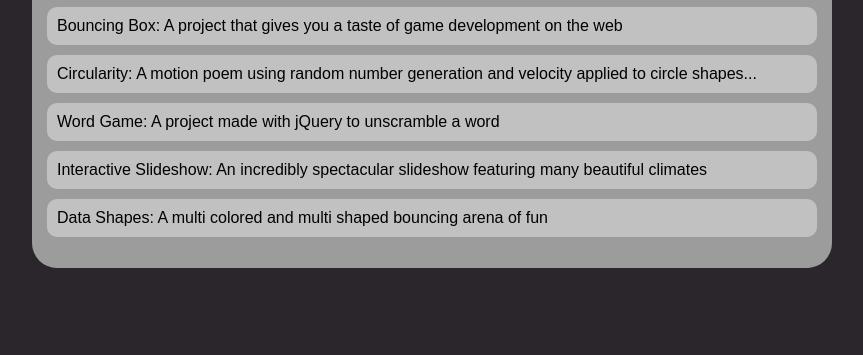
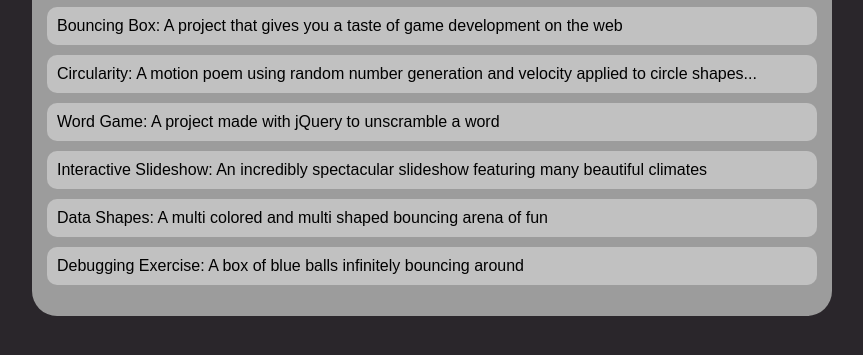
Before and after one commit to Skyler-Haab1/SkylerHaab.github.io, a plain HTML site: page portfolio.html in a window 1280 px wide. Shown: the part 223-578 px from the top of the page, without its empty margins (208-1071 px from the left). Drawn offline with Linux system fonts and the light colour scheme.

Commit message:
add portfolio.html file

```diff
--- a/portfolio.html
+++ b/portfolio.html
@@ -27,6 +27,7 @@
           <li><a href="https://www.khanacademy.org/computer-programming/skylers-sick-spectacular-satisfying-superb-superior-word-game/5549275200929792">Word Game: A project made with jQuery to unscramble a word</a></li>
           <li><a href="https://www.khanacademy.org/computer-programming/spin-off-of-project-interactive-slideshow/4788021024833536">Interactive Slideshow: An incredibly spectacular slideshow featuring many beautiful climates</a></li>
           <li><a href="asd-projects/data-shapes/">Data Shapes: A multi colored and multi shaped bouncing arena of fun</a></li>
+          <li><a href="asd-projects/debugging-exercise/">Debugging Exercise: A box of blue balls infinitely bouncing around</a></li>
         </ul>
     </div>
 </main>
```
